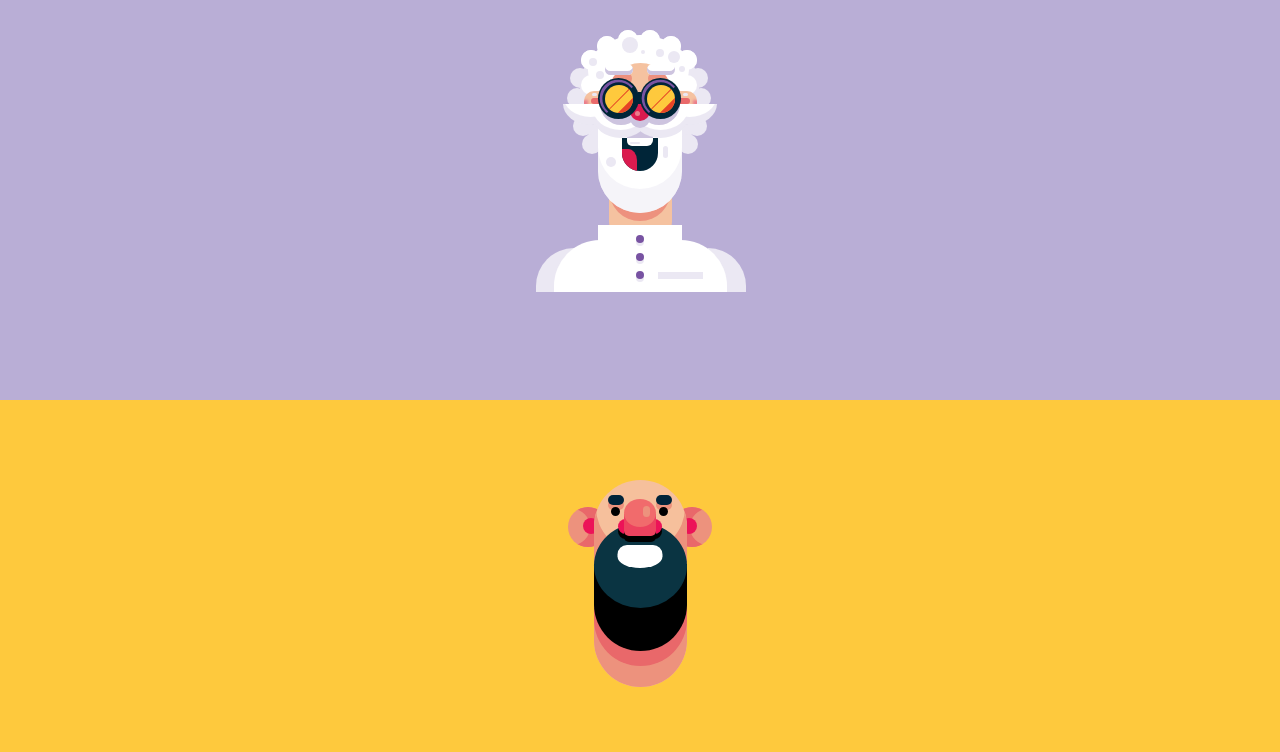
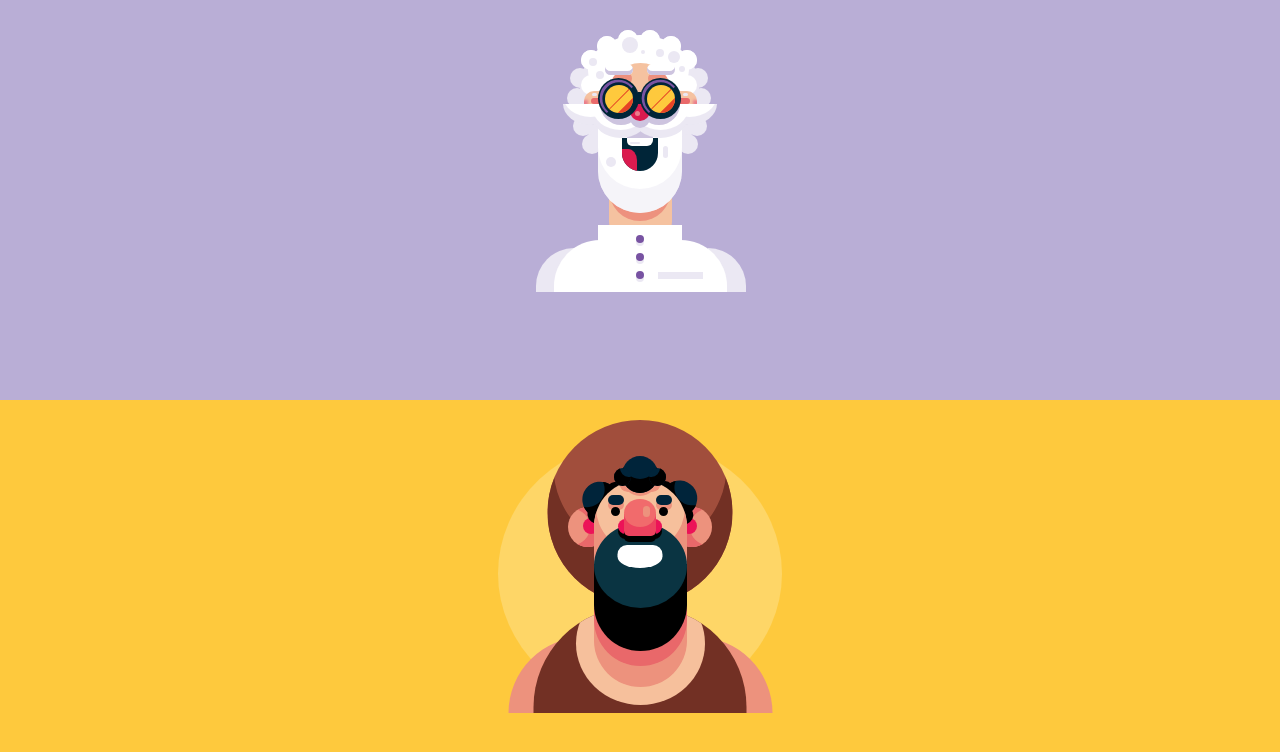
Before and after one commit to Brayan-Camilo-Cristancho/Drawing-in-CSS, a plain HTML site: page Index.html in a window 1280 px wide. Drawn offline with Linux system fonts and the light colour scheme.

Commit message:
Update style1.css

```diff
--- a/style1.css
+++ b/style1.css
@@ -1,6 +1,7 @@
 :root {
-    --background-primary: #B9AED6;
-    --background-secondary: #FEC93D;
+    --background-1: #B9AED6;
+    --background-2: #FEC93D;
+    --background-3: #fed667;
     --skin-1: #f5c2a0;
     --skin-2: #f6c09c;
     --body-primary: #ffffff;
@@ -13,6 +14,8 @@
     --color-details-7: #ed425e;
     --color-details-8: #f16b6c;
     --color-details-9: #ec1358;
+    --color-details-10: #723024;
+    --color-details-11: #a14e3c;
     --shade: #000000;
     --shade-1: #ebe8f3;
     --shade--2: #ea7b8b;
@@ -38,6 +41,7 @@
     box-shadow: 0px -133px 0px 2px rgb(237, 145, 125) inset;
     -webkit-box-shadow: 0px -133px 0px 2px rgba(237, 146, 125, 1) inset;
     -moz-box-shadow: 0px -133px 0px 2px rgba(237, 146, 125, 1) inset;
+    z-index: 1
 }
 
 .second-drawing .head .beard {
@@ -170,7 +174,7 @@
     height: 40px;
     background-color: var(--shade--5);
     border-radius: 50%;
-    box-shadow: -16px 0px 0 2px inset  var(--color-details-6);
+    box-shadow: -16px 0px 0 2px inset var(--color-details-6);
 }
 
 .second-drawing .ears .ear1::before {
@@ -189,7 +193,7 @@
     height: 40px;
     background-color: var(--shade--5);
     border-radius: 50%;
-    box-shadow: 16px 0px 0 2px inset  var(--color-details-6);
+    box-shadow: 16px 0px 0 2px inset var(--color-details-6);
 }
 
 .second-drawing .ears .ear2::before {
@@ -198,7 +202,167 @@
     height: 16px;
     position: absolute;
     inset-block-start: 11px;
-    inset-inline-start:113px;
+    inset-inline-start: 113px;
     background-color: var(--color-details-9);
     border-radius: 50%;
 }
+
+.second-drawing .hair {
+    width: 36px;
+    height: 37px;
+    background-color: var(--shade--7);
+    position: absolute;
+    inset-block-start: 56px;
+    inset-inline-start: 50%;
+    transform: translate(-50%, 0);
+    border-radius: 50%;
+    box-shadow: inset 0px -14px var(--shade), 0px 3px var(--shade--5), 12px 8px 0 -9px var(--shade--5), -12px 8px 0 -9px var(--shade--5);
+    z-index: 2;
+}
+
+.second-drawing .hair-style {
+    width: 93px;
+    height: auto;
+    position: absolute;
+    inset-block-start: 67px;
+    inset-inline-start: 50%;
+    transform: translate(-50%, 0);
+    display: flex;
+    justify-content: space-between;
+}
+
+.second-drawing .hair-1 {
+    z-index: 0;
+    position: static;
+    rotate: -53deg;
+    box-shadow: inset 0px -18px;
+}
+
+.second-drawing .hair-2 {
+    z-index: 0;
+    position: relative;
+    inset-block-start: 27px;
+    inset-inline-start: 22px;
+    box-shadow: inset 0px -18px;
+    rotate: 50deg;
+}
+
+.second-drawing .hair::before {
+    content: "";
+    width: 17px;
+    height: 18px;
+    background-color: var(--shade--7);
+    position: absolute;
+    inset-block-start: 12px;
+    inset-inline-start: -8px;
+    border-radius: 50%;
+    box-shadow: inset 6px -9px var(--shade);
+}
+
+.second-drawing .hair::after {
+    content: "";
+    width: 17px;
+    height: 18px;
+    background-color: var(--shade--7);
+    position: absolute;
+    inset-block-start: 12px;
+    inset-inline-start: 27px;
+    border-radius: 50%;
+    box-shadow: inset -6px -9px var(--shade);
+}
+
+.second-drawing .hair-1::before {
+    content: "";
+    position: absolute;
+    inset-block-start: 15px;
+    inset-inline-start: -5px;
+    width: 17px;
+    height: 18px;
+    background-color: var(--shade);
+    box-shadow: none;
+}
+
+.second-drawing .hair-1::after {
+    content: "";
+    position: absolute;
+    inset-block-start: 16px;
+    inset-inline-start: 26px;
+    width: 17px;
+    height: 18px;
+    background-color: var(--shade);
+    box-shadow: none;
+}
+
+.second-drawing .hair-2::before {
+    content: "";
+    position: absolute;
+    inset-block-start: 15px;
+    inset-inline-start: -7px;
+    width: 17px;
+    height: 18px;
+    background-color: var(--shade);
+    box-shadow: none;
+}
+
+.second-drawing .hair-2::after {
+    content: "";
+    position: absolute;
+    inset-block-start: 16px;
+    inset-inline-start: 26px;
+    width: 17px;
+    height: 18px;
+    background-color: var(--shade);
+    box-shadow: none;
+}
+
+.second-drawing .body {
+    width: 213px;
+    height: 106px;
+    background-color: var(--color-details-10);
+    position: absolute;
+    inset-inline-start: 50%;
+    transform: translate(-50%, 0);
+    -moz-border-radius: 100px 100px 0 0;
+    -webkit-border-radius: 100px 100px 0 0;
+    border-radius: 100px 100px 0 0;
+    overflow: hidden;
+    box-shadow: -40px 15px 0 -15px var(--shade--5), 41px 15px 0 -15px var(--shade--5);
+}
+
+.second-drawing .body::before {
+    content: "";
+    position: absolute;
+    inset-block-start: -25px;
+    inset-inline-start: 50%;
+    transform: translate(-50%, 0);
+    width: 129px;
+    height: 123px;
+    background-color: var(--skin-2);
+    border-radius: 50%;
+}
+
+.second-drawing .background-style {
+    width: 284px;
+    height: 267px;
+    position: absolute;
+    background-color: var(--background-3);
+    border-radius: 50%;
+    inset-block-start: 40px;
+    inset-inline-start: 50%;
+    transform: translate(-50%, 0);
+}
+
+.second-drawing .background-style::before {
+    content: "";
+    position: absolute;
+    inset-block-start: -20px;
+    inset-inline-start: 50%;
+    transform: translate(-50%, 0);
+    width: 185px;
+    height: 185px;
+    border-radius: 50%;
+    background-color: #a14e3c;
+    box-shadow: 0px -46px 0px 6px var(--color-details-10) inset;
+    -webkit-box-shadow: 0px -46px 0px 6px var(--color-details-10) inset;
+    -moz-box-shadow: 0px -46px 0px 6px var(--color-details-10) inset;
+}
```
